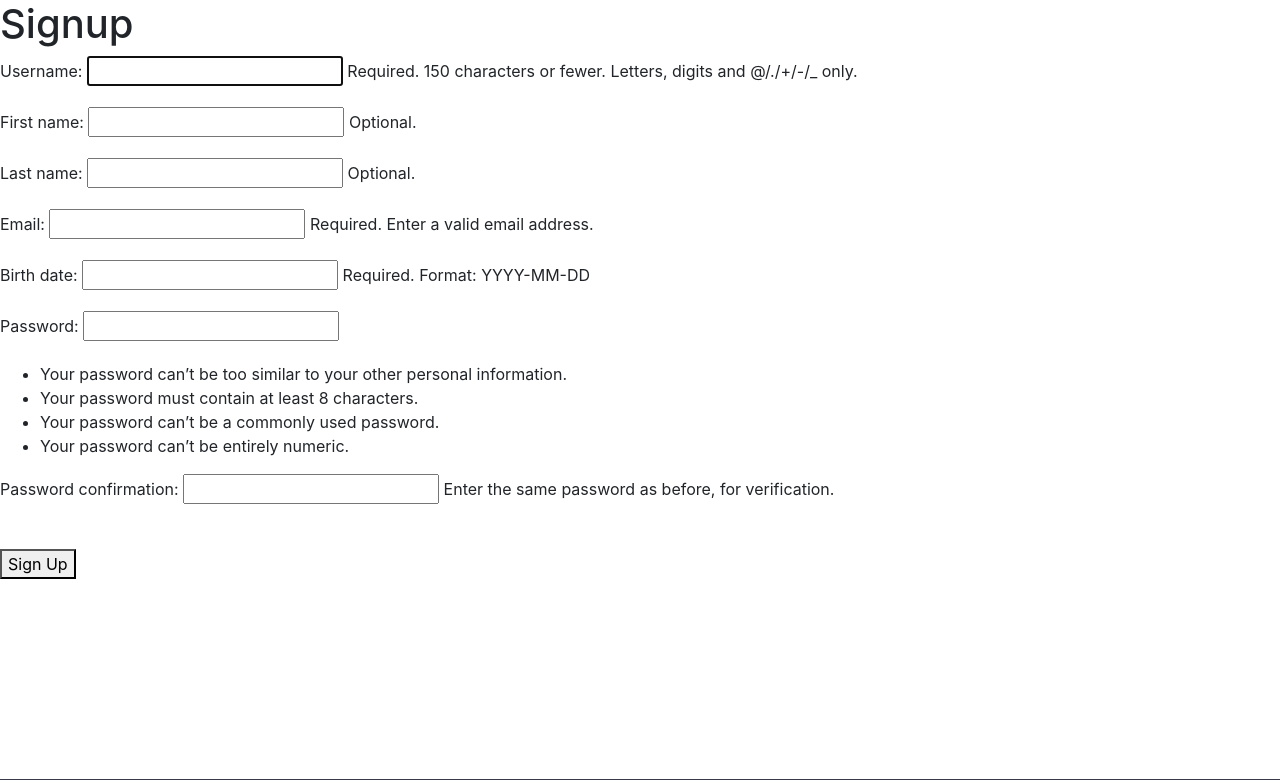
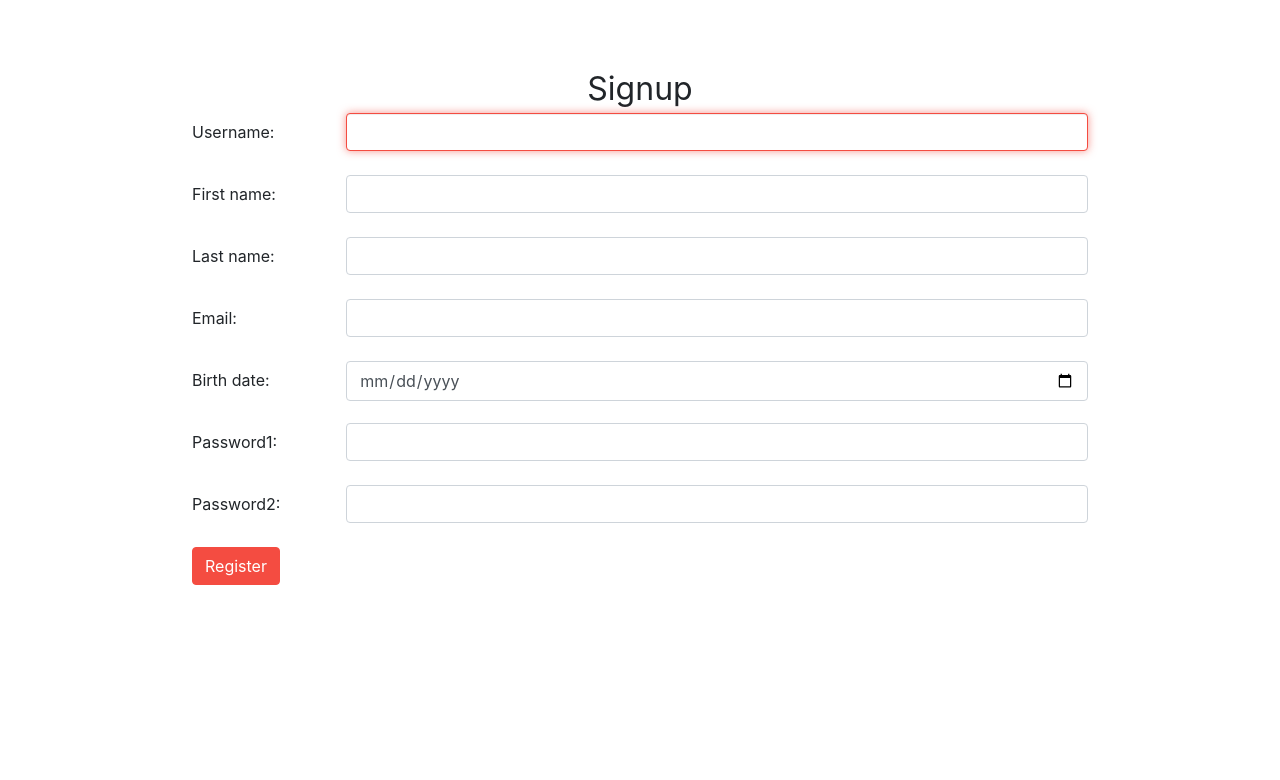
Before and after one commit to wejrox/Meshwell, a Django app: page /account/signup/ in a window 1280 px wide. Shown: the part 86-866 px from the top of the page. Run offline with Django 3.2, Linux system fonts and the light colour scheme; parts of the project's set-up code (start-up, migrations or seed data) failed here and were passed over; some libraries are stand-ins or nearby versions.

Commit message:
Formatted Register
Register is now customised and formatted. Had to change the form itself, add attrs, and render on a per-field basis.

```diff
--- a/siteroot/mysite/forms.py
+++ b/siteroot/mysite/forms.py
@@ -6,10 +6,46 @@ from apps.api.models import Profile, Feedback, User_Preference, Profile_Connecte
 #form to create profile
 #RegistrationForm VIEW must be created first as well as URl
 class RegistrationForm(UserCreationForm):
-	first_name = forms.CharField(max_length=30, required = False, help_text='Optional.')
-	last_name = forms.CharField(max_length=30, required = False, help_text='Optional.')
-	email = forms.EmailField(max_length=254, required=True, help_text='Required. Enter a valid email address.')
-	birth_date = forms.DateField(help_text='Required. Format: YYYY-MM-DD')
+	username = forms.CharField(
+		max_length=30,
+		required = True,
+		help_text='Required.',
+		widget=forms.TextInput(attrs={'class':'form-control',}),
+	)
+	first_name = forms.CharField(
+		max_length=30,
+		required = False,
+		help_text='Optional.',
+		widget=forms.TextInput(attrs={'class':'form-control'}),
+	)
+	last_name = forms.CharField(
+		max_length=30,
+		required = False,
+		help_text='Optional.',
+		widget=forms.TextInput(attrs={'class':'form-control'}),
+	)
+	email = forms.EmailField(
+		max_length=254,
+		required=True,
+		help_text='Required. Enter a valid email address.',
+		widget=forms.TextInput(attrs={'class':'form-control', 'type':'text',}),
+	)
+	birth_date = forms.DateField(
+		help_text='Required. Format: YYYY-MM-DD',
+		widget=forms.TextInput(attrs={'class':'form-control', 'type':'date',}),
+	)
+	password1 = forms.CharField(
+		help_text='Required.',
+		required=True,
+		max_length=4096,
+		widget=forms.PasswordInput(attrs={'class':'form-control', 'type':'password',}),
+	)
+	password2 = forms.CharField(
+		help_text='Required.',
+		required=True,
+		max_length=4096,
+		widget=forms.PasswordInput(attrs={'class':'form-control', 'type':'password',}),
+	)
 	#Class meta will dictate what the form uses for its fields
 	class Meta:
 		model = User
--- a/siteroot/mysite/templates/registration/register.html
+++ b/siteroot/mysite/templates/registration/register.html
@@ -2,11 +2,24 @@
 {% load static %}
 {% block title %} Registration{% endblock %}
 {% block content %}
-<h1>Signup</h1>
-<form method="post">
-	{% csrf_token %}
-	{{ form.as_p }}
-	 <br>
- <button type="submit">Sign Up</button>
- </form>
+<div class="mainContent">
+	<div class="headerContent">
+		Signup
+	</div>
+	<form method="post">
+		{% csrf_token %}
+		{% for field in form %}
+		<div class="form-group row">
+			<label class="col-sm-2 col-form-label" for="">
+				{{ field.label_tag }}
+			</label>
+			<div class="col-sm-10">
+				{{ field }}
+			</div>
+			{{ field.errors }}
+		</div>
+		{% endfor %}
+		<button class="btn btn-danger" type="submit">Register</button>
+	</form>
+</div>
 {% endblock %}
```
